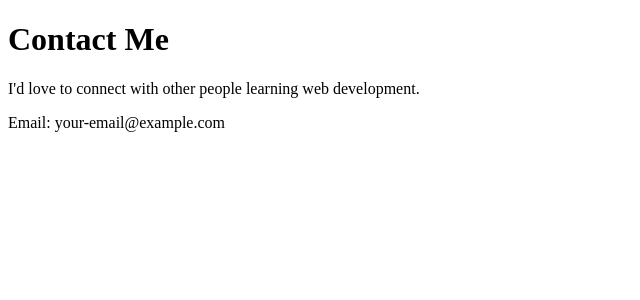
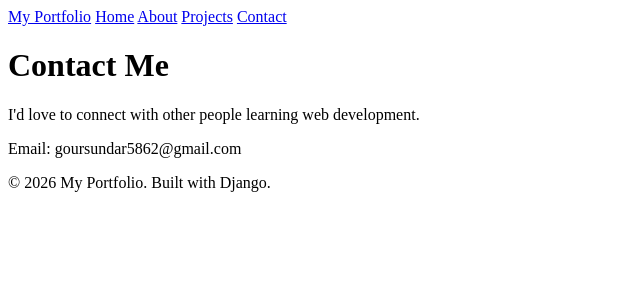
Before and after one commit to gourspatar/potfolio-website, a Django app: page /contact/ in a window 1280 px wide. Shown: the top 300 px of the page, without its empty margins (0-640 px from the left). Run offline with Django 5.2, Linux system fonts and the light colour scheme.

Commit message:
Add shared portfolio base template

```diff
--- /dev/null
+++ b/portfolio/templates/portfolio/base.html
@@ -0,0 +1,30 @@
+
+<!DOCTYPE html>
+<html lang="en">
+<head>
+    <meta charset="UTF-8">
+    <meta name="viewport" content="width=device-width, initial-scale=1.0">
+    <title>{% block title %}My Portfolio{% endblock %}</title>
+</head>
+<body>
+    <header>
+        <nav>
+            <a href="{% url 'home' %}">My Portfolio</a>
+
+            <a href="{% url 'home' %}">Home</a>
+            <a href="{% url 'about' %}">About</a>
+            <a href="{% url 'projects' %}">Projects</a>
+            <a href="{% url 'contact' %}">Contact</a>
+        </nav>
+    </header>
+
+    <main>
+        {% block content %}
+        {% endblock %}
+    </main>
+
+    <footer>
+        <p>&copy; 2026 My Portfolio. Built with Django.</p>
+    </footer>
+</body>
+</html>
--- a/portfolio/templates/portfolio/contact.html
+++ b/portfolio/templates/portfolio/contact.html
@@ -1,14 +1,12 @@
 
-<!DOCTYPE html>
-<html lang="en">
-<head>
-    <meta charset="UTF-8">
-    <meta name="viewport" content="width=device-width, initial-scale=1.0">
-    <title>Contact | My Portfolio</title>
-</head>
-<body>
+{% extends "portfolio/base.html" %}
+
+{% block title %}Contact | My Portfolio{% endblock %}
+
+{% block content %}
     <h1>Contact Me</h1>
     <p>I'd love to connect with other people learning web development.</p>
-    <p>Email: your-email@example.com</p>
-</body>
-</html>
+    <p>Email: goursundar5862@gmail.com
+
+    </p>
+{% endblock %}
```
Also changed, not shown: portfolio/templates/portfolio/about.html (+6 -10 lines), portfolio/templates/portfolio/home.html (+6 -10 lines), portfolio/templates/portfolio/projects.html (+6 -10 lines).
